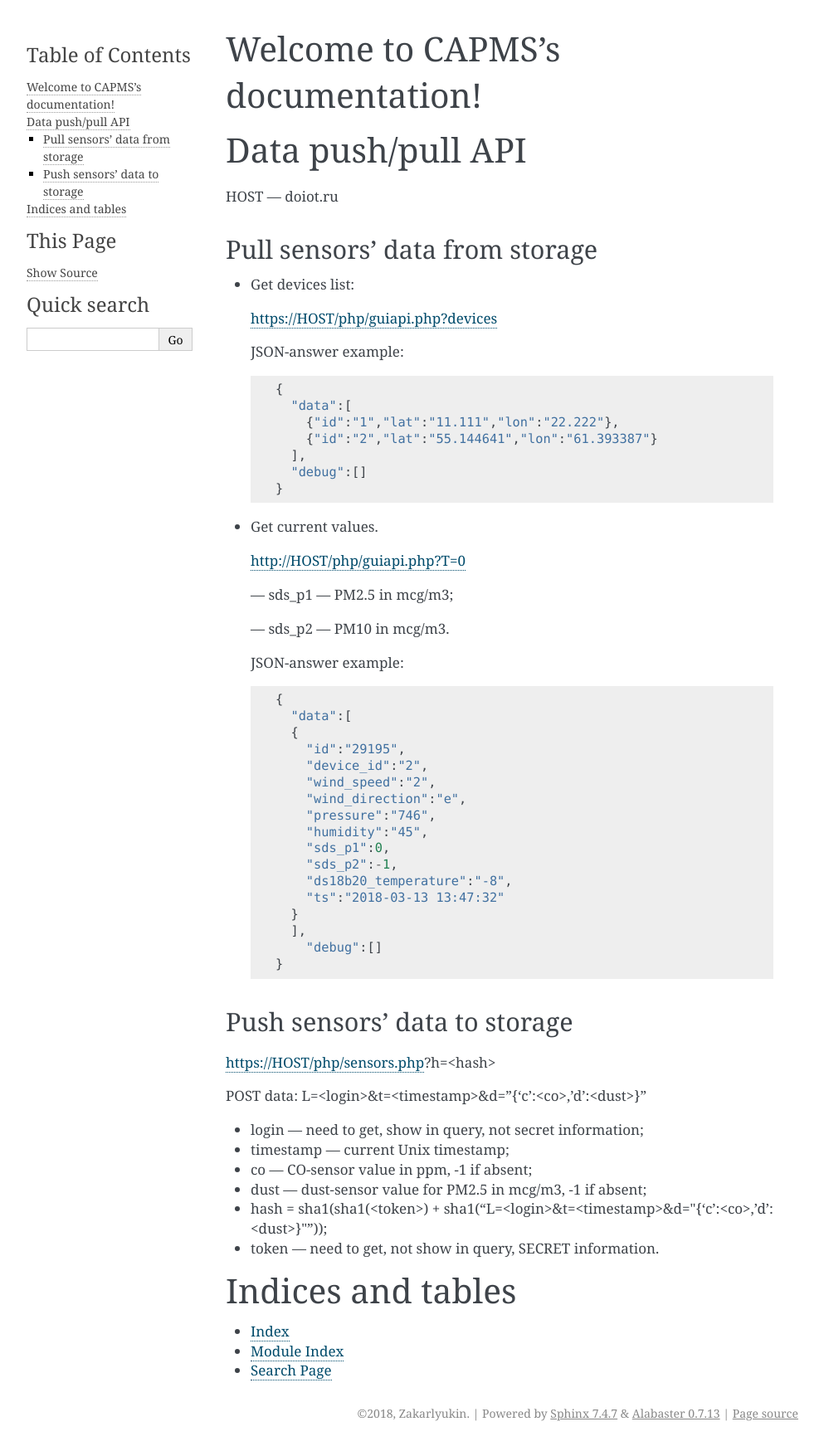
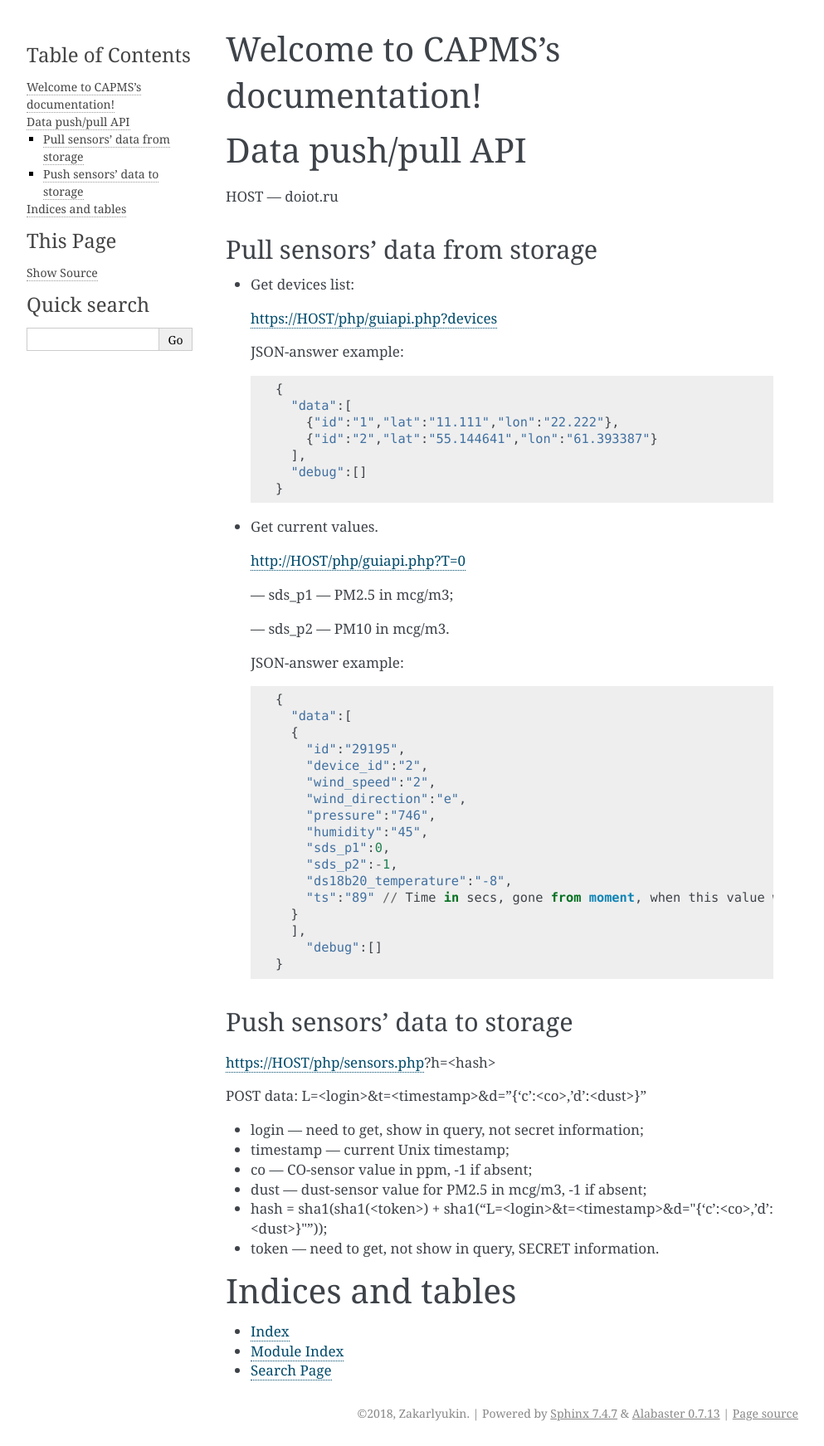
Before and after one commit to zakarlyukin/aircms, a Sphinx documentation site: the page built from docs/index.rst, in a window 1280 px wide. Shown: the whole page at 83% size, without its empty margins (148-1141 px from the left). Built offline with Sphinx 7.4.7, drawn with Linux system fonts in a browser that asks for light colours.

Commit message:
Update index.rst

```diff
--- a/docs/index.rst
+++ b/docs/index.rst
@@ -53,7 +53,7 @@ Pull sensors' data from storage
         "sds_p1":0,
         "sds_p2":-1,
         "ds18b20_temperature":"-8",
-        "ts":"2018-03-13 13:47:32"
+        "ts":"89" // Time in secs, gone from moment, when this value was written in DB
       }
       ],
         "debug":[]
```
